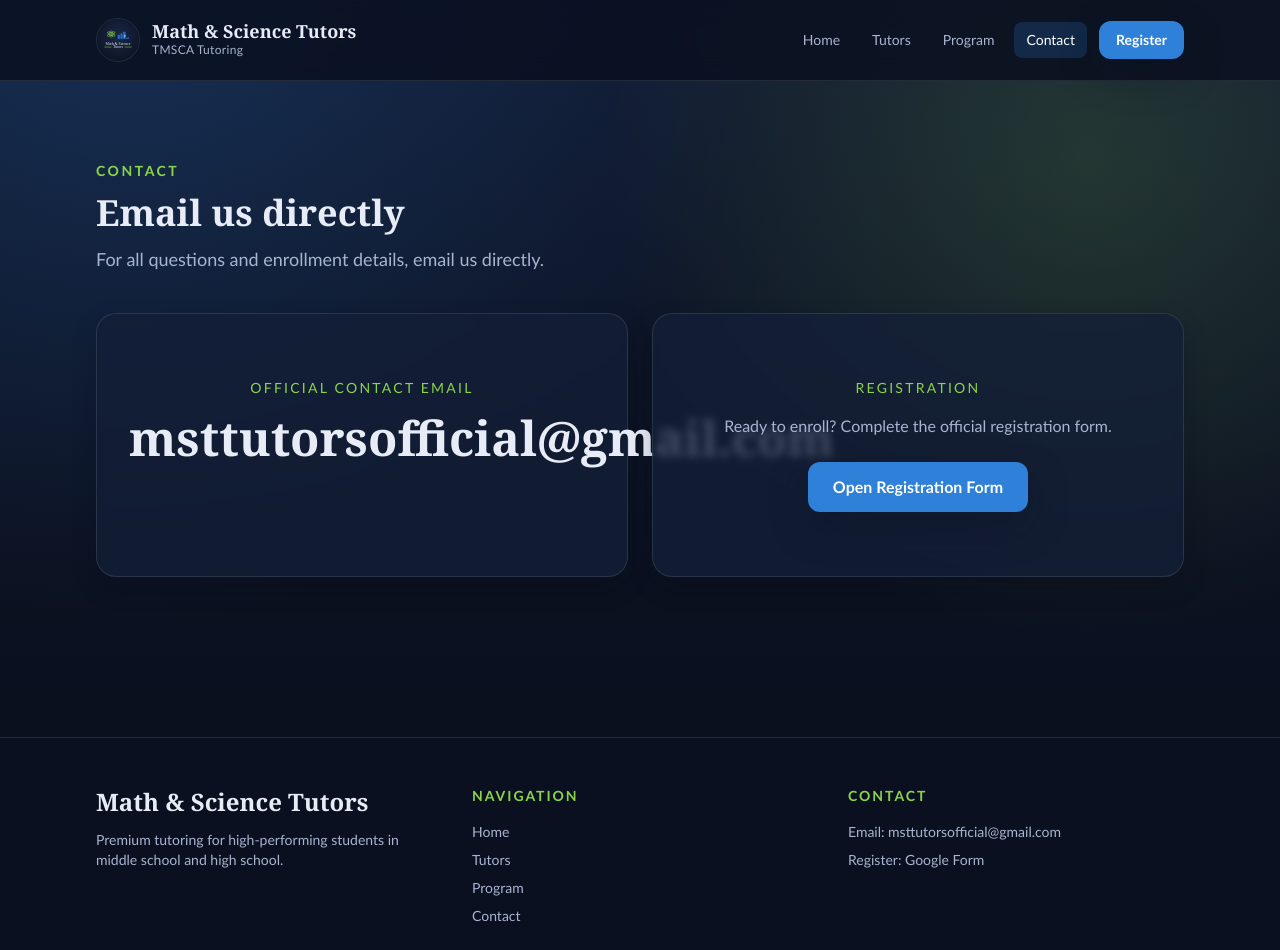
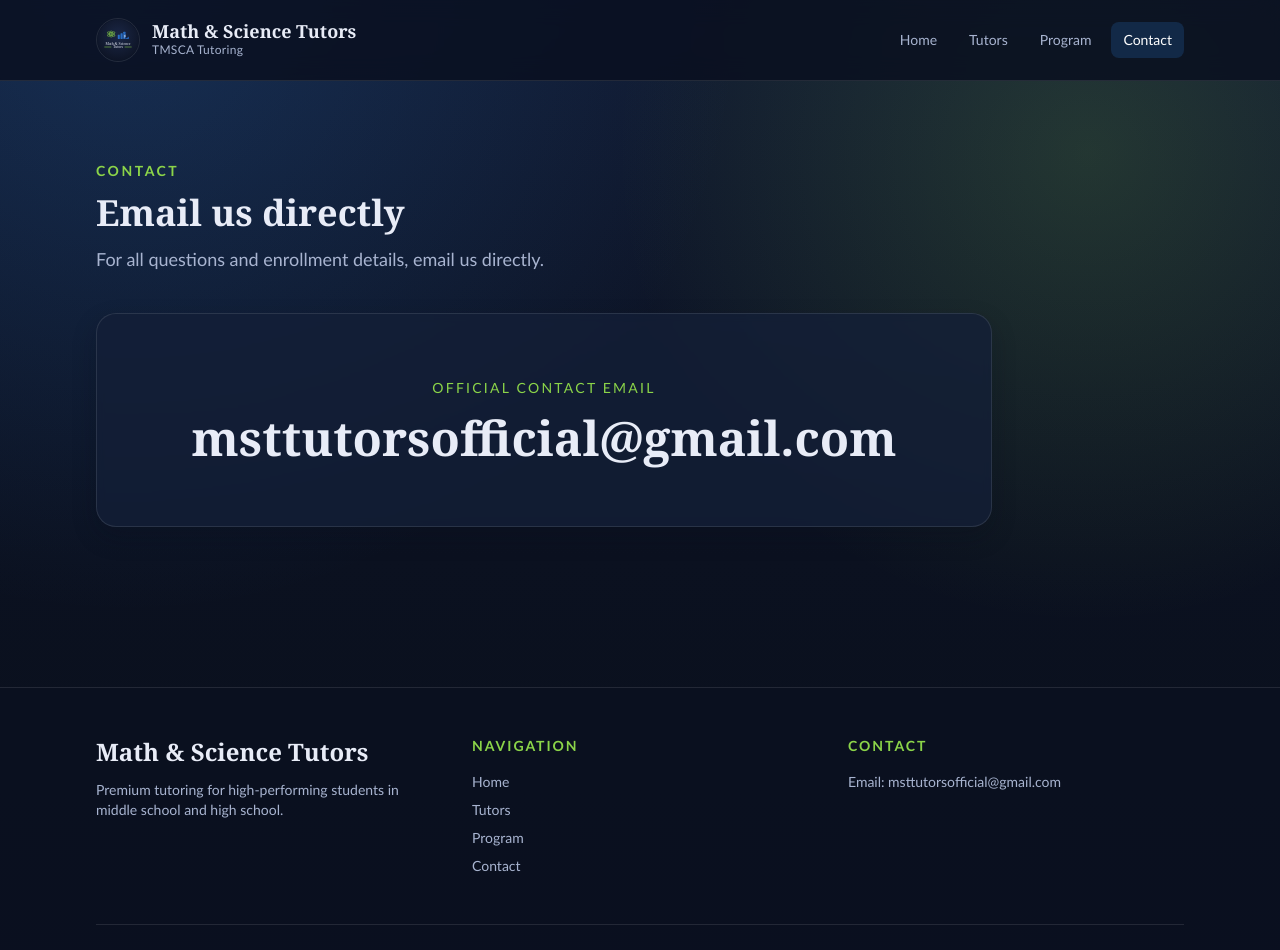
Before and after one commit to myalageri22/mstwebsite, a Next.js app: page /contact in a window 1280 px wide. Shown: the top 950 px of the page. Built offline with nearby package versions, Linux system fonts and the light colour scheme.

Commit message:
Keep registration only on home page

```diff
--- a/src/app/contact/page.tsx
+++ b/src/app/contact/page.tsx
@@ -1,10 +1,8 @@
 import type { Metadata } from "next";
 import { SiteLayout } from "@/components/layout/SiteLayout";
-import { Button } from "@/components/ui/Button";
 import { Card } from "@/components/ui/Card";
 import { Container } from "@/components/ui/Container";
 import { SectionHeading } from "@/components/ui/SectionHeading";
-import { registrationFormUrl } from "@/data/site";
 
 export const metadata: Metadata = {
   title: "Contact",
@@ -27,7 +25,7 @@ export default function ContactPage() {
             eyebrow="Contact"
             title="Email us directly"
           />
-          <div className="mt-10 grid gap-6 lg:grid-cols-2">
+          <div className="mt-10 max-w-4xl">
             <Card className="py-12 text-center sm:py-16">
               <p className="text-sm uppercase tracking-[0.16em] text-brand-lime">Official Contact Email</p>
               <a
@@ -37,15 +35,6 @@ export default function ContactPage() {
                 msttutorsofficial@gmail.com
               </a>
             </Card>
-            <Card className="flex flex-col justify-center py-12 text-center sm:py-16">
-              <p className="text-sm uppercase tracking-[0.16em] text-brand-lime">Registration</p>
-              <p className="mt-4 text-base text-brand-muted">Ready to enroll? Complete the official registration form.</p>
-              <div className="mt-6">
-                <Button href={registrationFormUrl} rel="noopener noreferrer" target="_blank" variant="primary">
-                  Open Registration Form
-                </Button>
-              </div>
-            </Card>
           </div>
         </Container>
       </section>
--- a/src/app/page.tsx
+++ b/src/app/page.tsx
@@ -1,5 +1,4 @@
 import type { Metadata } from "next";
-import { RegistrationSection } from "@/components/layout/RegistrationSection";
 import { SiteLayout } from "@/components/layout/SiteLayout";
 import { Button } from "@/components/ui/Button";
 import { Card } from "@/components/ui/Card";
@@ -139,8 +138,6 @@ export default function HomePage() {
         </Container>
       </section>
 
-      <RegistrationSection className="border-b border-white/10 bg-brand-ink/35" />
-
       <section className="border-y border-white/10 bg-brand-ink/45 py-20">
         <Container>
           <SectionHeading
--- a/src/app/program/page.tsx
+++ b/src/app/program/page.tsx
@@ -1,12 +1,10 @@
 import type { Metadata } from "next";
-import { RegistrationSection } from "@/components/layout/RegistrationSection";
 import { SiteLayout } from "@/components/layout/SiteLayout";
 import { Button } from "@/components/ui/Button";
 import { Card } from "@/components/ui/Card";
 import { Container } from "@/components/ui/Container";
 import { SectionHeading } from "@/components/ui/SectionHeading";
 import { programData } from "@/data/program";
-import { registrationFormUrl } from "@/data/site";
 
 export const metadata: Metadata = {
   title: "Program",
@@ -74,8 +72,8 @@ export default function ProgramPage() {
                 <span className="pb-1 text-sm text-brand-muted">total for all 6 weeks</span>
               </div>
               <div className="mt-8">
-                <Button href={registrationFormUrl} rel="noopener noreferrer" target="_blank" variant="primary">
-                  Register Now
+                <Button href="/contact" variant="primary">
+                  Contact to Enroll
                 </Button>
               </div>
             </Card>
@@ -154,8 +152,6 @@ export default function ProgramPage() {
           </div>
         </Container>
       </section>
-
-      <RegistrationSection className="border-t border-white/10 bg-brand-ink/35" />
     </SiteLayout>
   );
 }
--- a/src/app/tutors/page.tsx
+++ b/src/app/tutors/page.tsx
@@ -1,5 +1,4 @@
 import type { Metadata } from "next";
-import { RegistrationSection } from "@/components/layout/RegistrationSection";
 import { SiteLayout } from "@/components/layout/SiteLayout";
 import { Container } from "@/components/ui/Container";
 import { SectionHeading } from "@/components/ui/SectionHeading";
@@ -34,7 +33,6 @@ export default function TutorsPage() {
           </div>
         </Container>
       </section>
-      <RegistrationSection className="border-t border-white/10 bg-brand-ink/35" />
     </SiteLayout>
   );
 }
--- a/src/components/layout/Footer.tsx
+++ b/src/components/layout/Footer.tsx
@@ -1,6 +1,5 @@
 import Link from "next/link";
 import { Container } from "@/components/ui/Container";
-import { registrationFormUrl } from "@/data/site";
 
 const links = [
   { href: "/", label: "Home" },
@@ -36,17 +35,6 @@ export function Footer() {
             <h3 className="text-sm font-semibold uppercase tracking-[0.14em] text-brand-lime">Contact</h3>
             <ul className="mt-4 space-y-2 text-sm text-brand-muted">
               <li>Email: msttutorsofficial@gmail.com</li>
-              <li>
-                Register:{" "}
-                <a
-                  className="focus-ring rounded underline-offset-2 transition hover:text-white hover:underline"
-                  href={registrationFormUrl}
-                  rel="noopener noreferrer"
-                  target="_blank"
-                >
-                  Google Form
-                </a>
-              </li>
             </ul>
           </div>
         </div>
--- a/src/components/layout/Navbar.tsx
+++ b/src/components/layout/Navbar.tsx
@@ -4,10 +4,8 @@ import Image from "next/image";
 import Link from "next/link";
 import { usePathname } from "next/navigation";
 import { useState } from "react";
-import { Button } from "@/components/ui/Button";
 import { cn } from "@/lib/utils";
 import { Container } from "@/components/ui/Container";
-import { registrationFormUrl } from "@/data/site";
 
 const links = [
   { href: "/", label: "Home" },
@@ -32,8 +30,7 @@ export function Navbar() {
             </div>
           </Link>
 
-          <div className="hidden items-center gap-3 md:flex">
-            <nav aria-label="Primary" className="flex items-center gap-2">
+          <nav aria-label="Primary" className="hidden items-center gap-2 md:flex">
             {links.map((link) => {
               const active = pathname === link.href;
               return (
@@ -50,10 +47,6 @@ export function Navbar() {
               );
             })}
           </nav>
-            <Button href={registrationFormUrl} rel="noopener noreferrer" size="sm" target="_blank" variant="primary">
-              Register
-            </Button>
-          </div>
 
           <button
             aria-controls="mobile-menu"
@@ -110,14 +103,6 @@ export function Navbar() {
                 </Link>
               );
             })}
-            <a
-              className="focus-ring mt-2 block rounded-lg bg-brand-blue px-3 py-2 text-sm font-semibold text-white transition hover:bg-brand-blueDark"
-              href={registrationFormUrl}
-              rel="noopener noreferrer"
-              target="_blank"
-            >
-              Register
-            </a>
           </nav>
         </div>
       </Container>
```
Lines whose indentation alone changed are shown as unchanged.
